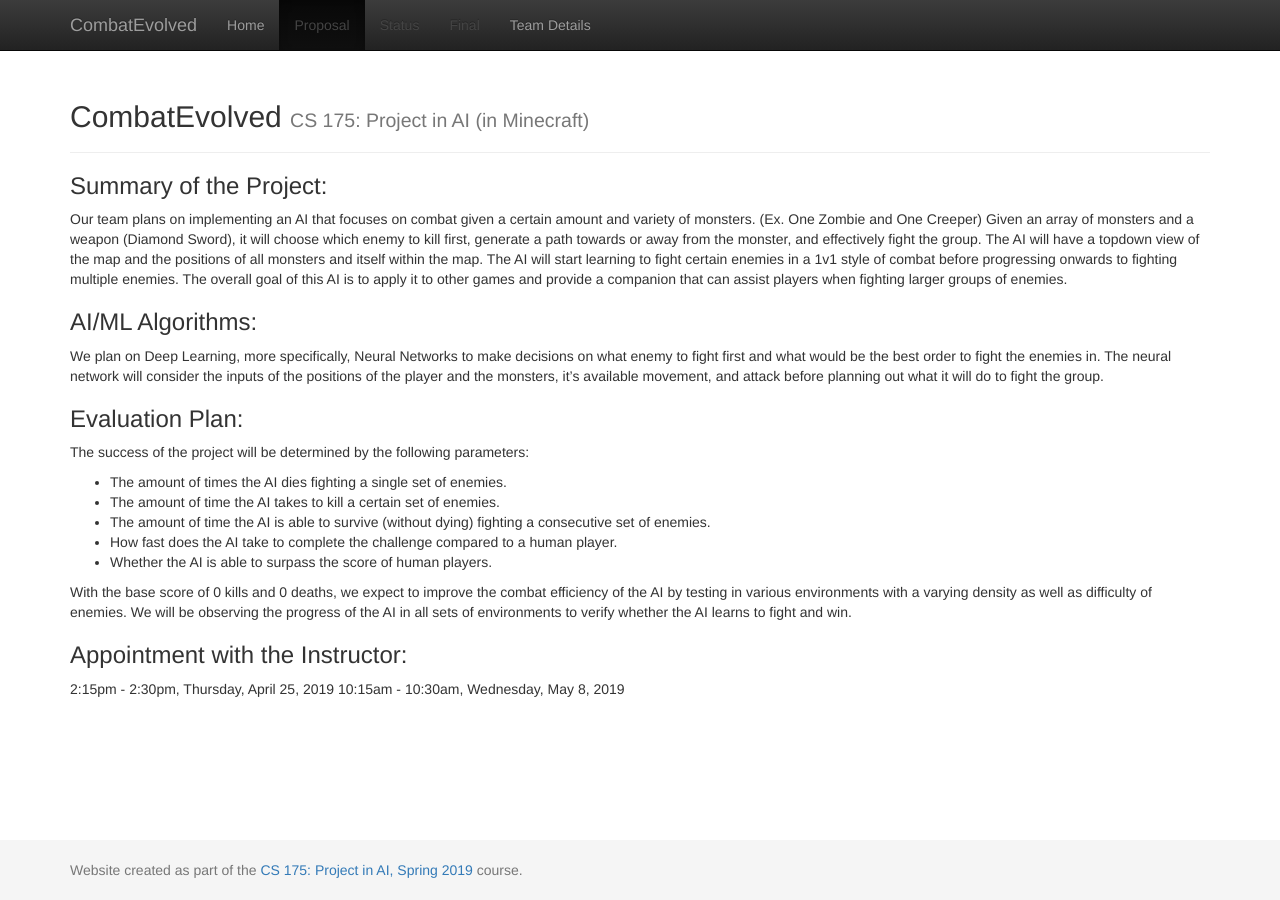
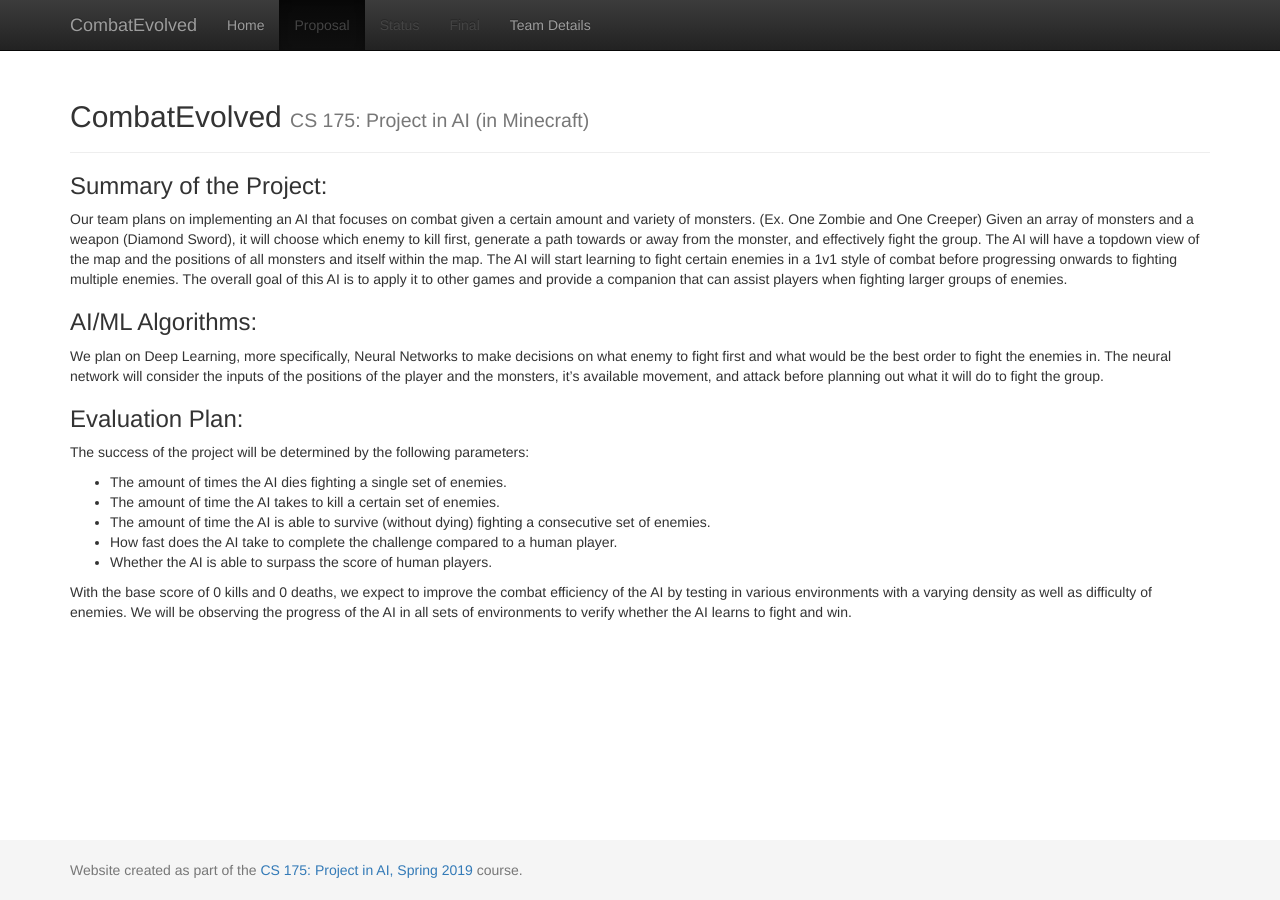
Before and after one commit to Lionheart7071/CombatEvolved, a Jekyll site: the page built from docs/Proposal.md, in a window 1280 px wide. Built offline with Jekyll 4.4.1, drawn with Linux system fonts in a browser that asks for light colours.

Commit message:
Update Proposal.md

```diff
--- a/docs/Proposal.md
+++ b/docs/Proposal.md
@@ -19,7 +19,3 @@ The success of the project will be determined by the following parameters:
 - Whether the AI is able to surpass the score of human players.
 
 With the base score of 0 kills and 0 deaths, we expect to improve the combat efficiency of the AI by testing in various environments with a varying density as well as difficulty of enemies. We will be observing the progress of the AI in all sets of environments to verify whether the AI learns to fight and win.
-
-### Appointment with the Instructor:
-2:15pm - 2:30pm, Thursday, April 25, 2019
-10:15am - 10:30am, Wednesday, May 8, 2019
```
